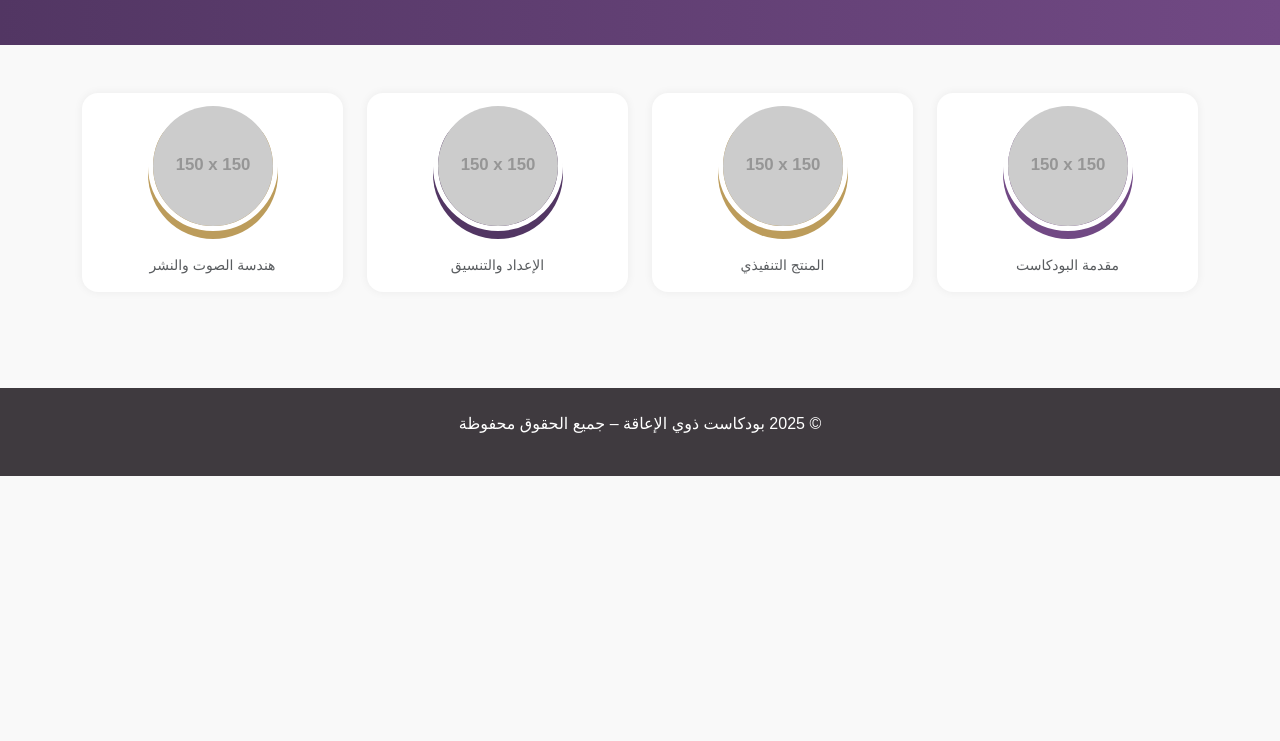
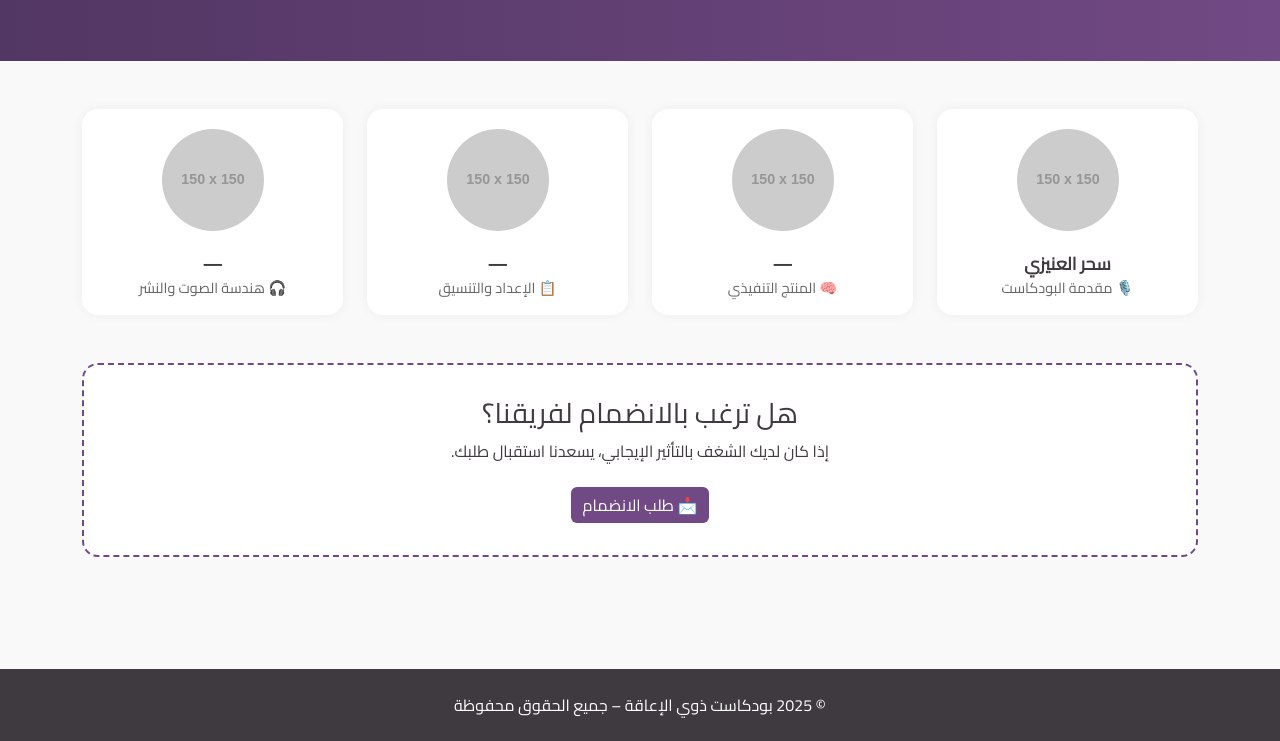
Before and after one commit to hasseef/podcast_pwd, a plain HTML site: page team.html in a window 1280 px wide. Shown: the part 131-872 px from the top of the page. Before the commit the page ends 800 px from the top, so only its background shows below. Drawn offline with nearby package versions, Linux system fonts and the light colour scheme; placeholder pictures from the web are drawn by us.

Commit message:
Add files via upload

```diff
--- a/team.html
+++ b/team.html
@@ -1,129 +1,149 @@
 <!DOCTYPE html>
 <html lang="ar" dir="rtl">
 <head>
-  <meta charset="UTF-8">
+  <meta charset="UTF-8" />
   <title>فريق العمل | بودكاست ذوي الإعاقة</title>
-  <meta name="viewport" content="width=device-width, initial-scale=1">
+  <meta name="viewport" content="width=device-width, initial-scale=1" />
   <link href="https://cdn.jsdelivr.net/npm/bootstrap@5.3.2/dist/css/bootstrap.rtl.min.css" rel="stylesheet">
+  <link href="https://fonts.googleapis.com/css2?family=Cairo&display=swap" rel="stylesheet">
   <style>
     body {
       font-family: 'Cairo', sans-serif;
-      background-color: #f9f9f9;
+      background: #f9f9f9;
       color: #3f3a3f;
     }
-    header {
+    header.hero {
       background: linear-gradient(to left, #714984, #523663);
       color: white;
-      padding: 2rem;
+      padding: 3rem 1rem;
       text-align: center;
     }
-    .team-member {
+    .member-card {
+      background: white;
+      border-radius: 1rem;
       padding: 1rem;
       text-align: center;
-      background-color: white;
-      border-radius: 1rem;
-      box-shadow: 0 0 10px rgba(0,0,0,0.06);
+      box-shadow: 0 0 12px rgba(0,0,0,0.05);
+      transition: 0.3s;
     }
-    .team-member img {
-      width: 130px;
-      height: 130px;
+    .member-card:hover {
+      transform: translateY(-5px);
+    }
+    .member-img {
+      width: 110px;
+      height: 110px;
       object-fit: cover;
       border-radius: 50%;
-      border: 5px solid white;
       margin-bottom: 1rem;
+      border: 4px solid #fff;
     }
-    .circle-bg-1 { background-color: #714984; }
-    .circle-bg-2 { background-color: #bc9c5b; }
-    .circle-bg-3 { background-color: #523663; }
-    .circle-wrapper {
-      width: 130px;
-      height: 130px;
-      border-radius: 50%;
-      display: flex;
-      align-items: center;
-      justify-content: center;
-      margin: 0 auto 1rem;
+    .name {
+      font-weight: bold;
+      font-size: 1.1rem;
     }
-    footer {
+    .role {
+      font-size: 0.9rem;
+      color: #666;
+    }
+    .footer {
       background: #3f3a3f;
       color: white;
       text-align: center;
       padding: 1.5rem;
-      margin-top: 3rem;
+      margin-top: 4rem;
     }
-
-button, .btn-primary, .btn-success, .btn {
-  background-color: #714984;
-  border: none;
-  border-radius: 8px;
-  font-weight: bold;
-  transition: background-color 0.3s ease, transform 0.2s ease;
-}
-button:hover, .btn:hover {
-  background-color: #523663;
-  transform: translateY(-2px);
-}
-.card, .member-card {
-  transition: box-shadow 0.3s ease, transform 0.3s ease;
-}
-.card:hover, .member-card:hover {
-  box-shadow: 0 6px 18px rgba(0,0,0,0.08);
-  transform: translateY(-4px);
-}
-
-</style>
+    .join-box {
+      background: #fff;
+      border: 2px dashed #714984;
+      padding: 2rem;
+      border-radius: 1rem;
+      text-align: center;
+    }
+    .btn-primary {
+      background: #714984;
+      border: none;
+    }
+    #joinForm {
+      display: none;
+      text-align: right;
+      margin-top: 2rem;
+    }
+  </style>
+  <script>
+    function toggleForm() {
+      var form = document.getElementById("joinForm");
+      form.style.display = form.style.display === "none" ? "block" : "none";
+    }
+  </script>
 </head>
 <body>
 
-<header>
-
-  <h1 class="fw-bold mt-3"><span style="color:#ffffff">👥</span> فريق بودكاست ذوي الإعاقة</h1>
-  <p>الفريق المسؤول عن إنتاج وتقديم البودكاست</p>
+<header class="hero">
+  <h1 class="fw-bold text-white">فريق بودكاست ذوي الإعاقة</h1>
+  <p>نحن خلف الميكروفون والكاميرا، نروي قصص التحدي والإلهام</p>
 </header>
 
 <main class="container py-5">
-  <div class="row g-4 text-center">
-    <div class="col-md-3">
-      <div class="team-member">
-        <div class="circle-wrapper circle-bg-1">
-          <img src="https://via.placeholder.com/150" alt="سحر العنيزي">
-        </div>
-
-        <p class="text-muted small mb-0">مقدمة البودكاست</p>
+  <div class="row g-4">
+    <div class="col-md-3 col-sm-6">
+      <div class="member-card">
+        <img src="https://via.placeholder.com/150" class="member-img">
+        <div class="name">سحر العنيزي</div>
+        <div class="role">🎙️ مقدمة البودكاست</div>
       </div>
     </div>
-    <div class="col-md-3">
-      <div class="team-member">
-        <div class="circle-wrapper circle-bg-2">
-          <img src="https://via.placeholder.com/150" alt="عبدالله الحسين">
-        </div>
-
-        <p class="text-muted small mb-0">المنتج التنفيذي</p>
+    <div class="col-md-3 col-sm-6">
+      <div class="member-card">
+        <img src="https://via.placeholder.com/150" class="member-img">
+        <div class="name">—</div>
+        <div class="role">🧠 المنتج التنفيذي</div>
       </div>
     </div>
-    <div class="col-md-3">
-      <div class="team-member">
-        <div class="circle-wrapper circle-bg-3">
-          <img src="https://via.placeholder.com/150" alt="ريم الصالح">
-        </div>
-
-        <p class="text-muted small mb-0">الإعداد والتنسيق</p>
+    <div class="col-md-3 col-sm-6">
+      <div class="member-card">
+        <img src="https://via.placeholder.com/150" class="member-img">
+        <div class="name">—</div>
+        <div class="role">📋 الإعداد والتنسيق</div>
       </div>
     </div>
-    <div class="col-md-3">
-      <div class="team-member">
-        <div class="circle-wrapper circle-bg-2">
-          <img src="https://via.placeholder.com/150" alt="خالد العتيبي">
-        </div>
-
-        <p class="text-muted small mb-0">هندسة الصوت والنشر</p>
+    <div class="col-md-3 col-sm-6">
+      <div class="member-card">
+        <img src="https://via.placeholder.com/150" class="member-img">
+        <div class="name">—</div>
+        <div class="role">🎧 هندسة الصوت والنشر</div>
       </div>
     </div>
   </div>
+
+  <div class="mt-5 join-box">
+    <h3>هل ترغب بالانضمام لفريقنا؟</h3>
+    <p>إذا كان لديك الشغف بالتأثير الإيجابي، يسعدنا استقبال طلبك.</p>
+    <button class="btn btn-primary mt-2" onclick="toggleForm()">📩 طلب الانضمام</button>
+
+    <form id="joinForm" class="text-start mt-4" method="POST" action="mailto:podcast_pwd@talbiya.sa" enctype="text/plain">
+      <div class="mb-3">
+        <label class="form-label">الاسم الكامل</label>
+        <input type="text" class="form-control" placeholder="مثال: محمد القحطاني" required>
+      </div>
+      <div class="mb-3">
+        <label class="form-label">التخصص أو المهارة</label>
+        <input type="text" class="form-control" placeholder="مثال: مونتاج، إعداد، نشر...">
+      </div>
+      <div class="mb-3">
+        <label class="form-label">رابط التواصل أو الحساب</label>
+        <input type="url" class="form-control" placeholder="مثال: https://x.com/username">
+      </div>
+      <div class="mb-3">
+        <label class="form-label">رسالة تعريفية</label>
+        <textarea class="form-control" rows="4" placeholder="نبذة عنك ولماذا ترغب بالمشاركة..."></textarea>
+      </div>
+      <button type="submit" class="btn btn-success w-100">إرسال الطلب</button>
+    </form>
+  </div>
 </main>
 
-<footer>
-  <p>© 2025 بودكاست ذوي الإعاقة – جميع الحقوق محفوظة</p>
+<footer class="footer">
+  © 2025 بودكاست ذوي الإعاقة – جميع الحقوق محفوظة
 </footer>
 
 </body>
```
